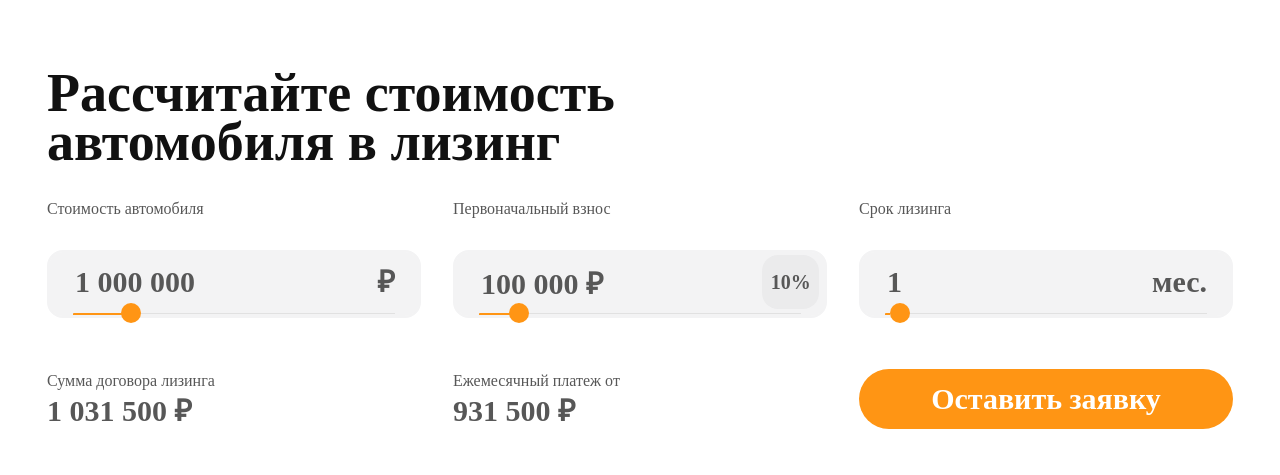
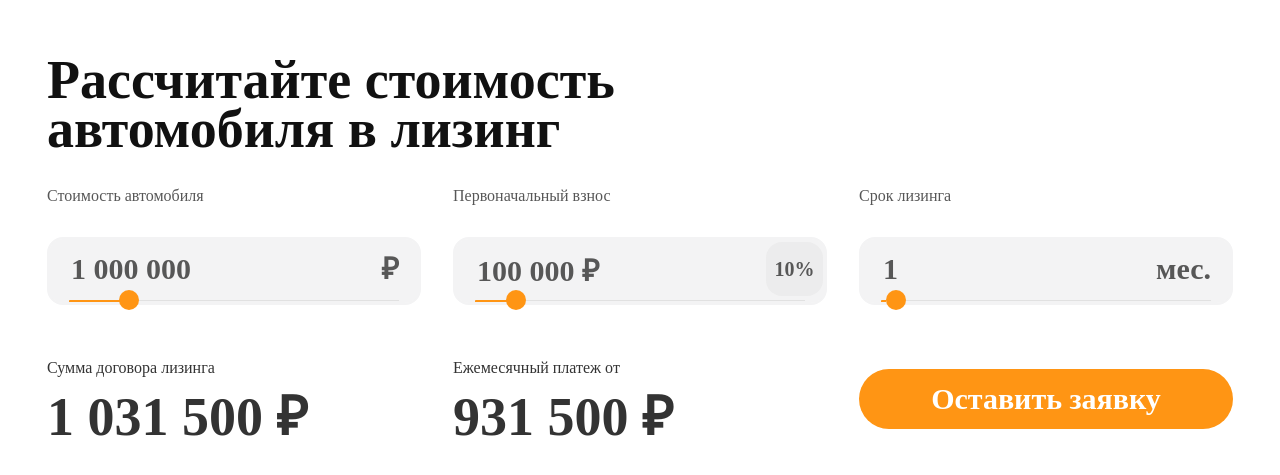
Before and after one commit to MagamedRus/oxem, a React (Create React App) app: page / in a window 1280 px wide. Shown: the part 151-626 px from the top of the page. Built offline with nearby package versions, Linux system fonts and the light colour scheme.

Commit message:
add adaptive to alls app

```diff
--- a/src/components/PaymentRangeInput.js
+++ b/src/components/PaymentRangeInput.js
@@ -15,7 +15,11 @@ import { backspaceTypeInput } from "../common/onInputTypes";
 import { roundIfFloat } from "../common/calc";
 import { initialPayment } from "../constants/calc";
 import { inputTypes } from "../constants/input";
-import { RangeValueContainer, TitledRangeContainer } from "../styledComponents/Containers";
+import {
+  RangeValueContainer,
+  TitledRangeContainer,
+} from "../styledComponents/Containers";
+import { deviceSizes } from "../constants/styles/sizes";
 
 const PaymentRangeInput = () => {
   const { price, typingInput, payment } = useSelector((state) => state.input);
@@ -104,7 +108,6 @@ const PaymentRangeInput = () => {
 
 export default PaymentRangeInput;
 
-
 const ProcentBoldP20 = styled(BoldP30)`
   display: flex;
   position: relative;
@@ -114,6 +117,14 @@ const ProcentBoldP20 = styled(BoldP30)`
   font-size: 20px;
   width: 69px;
   height: 54px;
-  background: #ebebec;
+  background: rgba(224, 224, 224, .4);
   border-radius: 16px;
+
+  @media ${deviceSizes.tabletS} {
+    width: 67px;
+    height: 48px;
+    border-radius: 12px;
+    font-size: 22px;
+    left: 8px;
+  }
 `;
--- a/src/components/TitledPrice.js
+++ b/src/components/TitledPrice.js
@@ -1,13 +1,14 @@
 import React from "react";
 import styled from "styled-components";
 import { numberWithSpaces } from "../common/composeNumber";
+import { deviceSizes } from "../constants/styles/sizes";
 import { GilroyH3 } from "../styledComponents/Headers";
 import { BoldP30 } from "../styledComponents/Paragraphs";
 
 const TitledPrice = ({ price, title }) => (
   <Container>
     <Title>{title}</Title>
-    <BoldP30>{numberWithSpaces(price)} ₽</BoldP30>
+    <Paragraph>{numberWithSpaces(price)} ₽</Paragraph>
   </Container>
 );
 
@@ -17,10 +18,30 @@ const Container = styled.div`
   display: flex;
   flex-direction: column;
   justify-content: space-between;
-  min-width: 300px;
+  min-width: 150px;
   max-width: 427px;
+  height: 86px;
+
+  @media ${deviceSizes.tabletS} {
+    height: 41px;
+  }
 `;
 
 const Title = styled(GilroyH3)`
   line-height: 24px;
+color: #333333;
+  @media ${deviceSizes.tabletS} {
+    font-size: 14px;
+    line-height: 20px;
+  }
 `;
+
+const Paragraph = styled(BoldP30)`
+  font-size: 54px;
+  line-height: 90%;
+  color: #333333;
+  @media ${deviceSizes.tabletS} {
+    font-size: 22px;
+    line-height: 20px;
+  }
+`;
--- a/src/components/ValuedRangeInput.js
+++ b/src/components/ValuedRangeInput.js
@@ -1,5 +1,6 @@
 import React from "react";
 import styled, { css } from "styled-components";
+import { deviceSizes } from "../constants/styles/sizes";
 import { NekstBlackH2 } from "../styledComponents/Headers";
 import { RangeSlider, StyledRangeInput } from "../styledComponents/Inputs";
 import { disabledInput } from "../styledComponents/styleUtils";
@@ -39,10 +40,15 @@ const Container = styled.div`
   display: flex;
   flex-direction: column;
   height: 64px;
-  padding: 0 24px;
+  padding: 0 20px;
   border: 2px solid #f3f3f4;
   background: #f3f3f4;
   border-radius: 16px;
   ${(props) => props.isFocus && whiteBackgroundContent}
   ${(props) => props.isDisabled && disabledInput}
+
+  @media ${deviceSizes.tabletS} {
+    height: 56px;
+    padding: 0 16px;
+  }
 `;
--- /dev/null
+++ b/src/constants/styles/sizes.js
@@ -0,0 +1,21 @@
+export const sizeScreens = {
+  mobileS: "320px",
+  mobileM: "375px",
+  mobileL: "425px",
+  tabletS: "525px",
+  tablet: "768px",
+  laptop: "1024px",
+  laptopL: "1440px",
+  desktop: "2560px",
+};
+
+export const deviceSizes = {
+  mobileS: `(max-width: ${sizeScreens.mobileS})`,
+  mobileM: `(max-width: ${sizeScreens.mobileM})`,
+  mobileL: `(max-width: ${sizeScreens.mobileL})`,
+  tabletS: `(max-width: ${sizeScreens.tabletS})`,
+  tablet: `(max-width: ${sizeScreens.tablet})`,
+  laptop: `(max-width: ${sizeScreens.laptop})`,
+  laptopL: `(max-width: ${sizeScreens.laptopL})`,
+  desktop: `(max-width: ${sizeScreens.desktop})`,
+};
--- a/src/index.css
+++ b/src/index.css
@@ -1,5 +1,4 @@
-html, body, #root {
-  height: 100vh;
-  width: 100vw;
+html,body {
+  height: 100%;
   margin: 0;
 }
--- a/src/pages/App.js
+++ b/src/pages/App.js
@@ -1,5 +1,5 @@
 import React from "react";
-import styled from "styled-components";
+import styled, { css } from "styled-components";
 import { useSelector } from "react-redux";
 import LeasingRangeInput from "../components/LeasingRangeInput";
 import PaymentRangeInput from "../components/PaymentRangeInput";
@@ -8,6 +8,8 @@ import TitledPrice from "../components/TitledPrice";
 import { NekstBlackH1 } from "../styledComponents/Headers";
 import { calcMonthlyPayment, calcSumLeasingPayment } from "../common/calc";
 import { ConfirmButton } from "../styledComponents/Button";
+import { deviceSizes } from "../constants/styles/sizes";
+import { VerticalCenterContainer } from "../styledComponents/Containers";
 
 function App() {
   const { price, payment, leasing, typingInput } = useSelector(
@@ -26,28 +28,37 @@ function App() {
 
   return (
     <Container>
-      <Title>Рассчитайте стоимость автомобиля в лизинг</Title>
-      <RowContainer>
+      <NekstBlackH1>Рассчитайте стоимость автомобиля в лизинг</NekstBlackH1>
+      <RowContainerTop>
         <PriceRangeInput />
         <PaymentRangeInput />
         <LeasingRangeInput />
-      </RowContainer>
-      <RowContainer>
+      </RowContainerTop>
+      <RowContainerBottom>
         <TitledPrice
           price={sumLeasingPayment}
           title={"Сумма договора лизинга"}
         />
-        <TitledPrice
-          price={monthlyPayment}
-          title={"Ежемесячный платеж от"}
-        />
-        <ConfirmButton disabled={typingInput}>Оставить заявку</ConfirmButton>
-      </RowContainer>
+        <TitledPrice price={monthlyPayment} title={"Ежемесячный платеж от"} />
+        <VerticalCenterContainer>
+          <ConfirmButton disabled={typingInput}>Оставить заявку</ConfirmButton>
+        </VerticalCenterContainer>
+      </RowContainerBottom>
     </Container>
   );
 }
 
 export default App;
+
+const rowStyles = css`
+  display: grid;
+  grid-template-columns: 1fr 1fr 1fr;
+  row-gap: 39px;
+  margin-top: 32px;
+  column-gap: 32px;
+  padding: 0;
+  width: 100%;
+`;
 
 const Container = styled.div`
   display: flex;
@@ -58,22 +69,50 @@ const Container = styled.div`
   padding: 0 47px;
   height: 100%;
   margin: 0 auto;
+
+  @media ${deviceSizes.laptop} {
+    grid-template-columns: 1fr 1fr;
+    padding-top: 120px;
+    padding-bottom: 50px;
+    justify-content: flex-start;
+  }
+  @media ${deviceSizes.tablet} {
+    padding: 64px 36px;
+  }
+
+  @media ${deviceSizes.tabletS} {
+    padding: 44px 21px;
+  }
 `;
 
-const Title = styled(NekstBlackH1)`
-  width: 753px;
-  text-align: left;
-  margin-bottom: 32px;
+const RowContainerTop = styled.div`
+  ${rowStyles}
+  @media ${deviceSizes.laptop} {
+    row-gap: 39px;
+    grid-template-columns: 1fr;
+  }
+  @media ${deviceSizes.tabletS} {
+    margin-top: 32px;
+    row-gap: 25px;
+  }
 `;
 
-const RowContainer = styled.div`
-  display: grid;
-  grid-template-columns: 1fr 1fr 1fr;
-  row-gap: 39px;
-  column-gap: 32px;
-  padding: 0;
-  width: 100%;
-  &:nth-of-type(1) {
-    margin-bottom: 51px;
+const RowContainerBottom = styled.div`
+  ${rowStyles}
+  margin-top: 51px;
+
+  @media ${deviceSizes.laptop} {
+    margin-top: 44px;
+    row-gap: 44px;
+    grid-template-columns: 1fr 1fr;
+  }
+
+  @media ${deviceSizes.tablet} {
+    grid-template-columns: 1fr;
+  }
+
+  @media ${deviceSizes.tabletS} {
+    margin-top: 25px;
+    row-gap: 29px;
   }
 `;
--- a/src/styledComponents/Button.js
+++ b/src/styledComponents/Button.js
@@ -1,4 +1,5 @@
 import styled from "styled-components";
+import { deviceSizes } from "../constants/styles/sizes";
 import { disabledButton } from "./styleUtils";
 
 export const ConfirmButton = styled.button`
@@ -25,4 +26,15 @@ export const ConfirmButton = styled.button`
   &:active {
     background: #575757;
   }
+
+  @media ${deviceSizes.laptop} {
+    width: 345px;
+  }
+  @media ${deviceSizes.tabletS} {
+    font-size: 22px;
+    line-height: 20px;
+    height: 60px;
+    width: 100%;
+    min-width: unset;
+  }
 `;
--- a/src/styledComponents/Containers.js
+++ b/src/styledComponents/Containers.js
@@ -1,12 +1,15 @@
 import styled from "styled-components";
+import { deviceSizes } from "../constants/styles/sizes";
 
 export const TitledRangeContainer = styled.div`
   display: flex;
   justify-content: space-between;
   flex-direction: column;
   height: 119px;
-  min-width: 300px;
-  max-width: 427px;
+  width: 100%;
+  @media ${deviceSizes.tabletS} {
+    height: 96px;
+  }
 `;
 
 export const RangeValueContainer = styled.div`
@@ -15,3 +18,8 @@ export const RangeValueContainer = styled.div`
   align-items: center;
   height: 100%;
 `;
+
+export const VerticalCenterContainer = styled.div`
+  display: flex;
+  align-items: center;
+`;
--- a/src/styledComponents/Headers.js
+++ b/src/styledComponents/Headers.js
@@ -1,4 +1,5 @@
 import styled from "styled-components";
+import { deviceSizes } from "../constants/styles/sizes";
 
 export const NekstBlackH1 = styled.h1`
   font-family: "Nekst-Black";
@@ -6,8 +7,16 @@ export const NekstBlackH1 = styled.h1`
   font-weight: 900;
   font-size: 54px;
   line-height: 90%;
+  max-width: 753px;
+  min-width: 500px;
+  text-align: left;
   color: #111111;
   margin: 0;
+
+  @media ${deviceSizes.tabletS} {
+    font-size: 34px;
+    min-width: 250px;
+  }
 `;
 
 export const NekstBlackH2 = styled.h2`
--- a/src/styledComponents/Inputs.js
+++ b/src/styledComponents/Inputs.js
@@ -1,4 +1,5 @@
 import styled, { css } from "styled-components";
+import { deviceSizes } from "../constants/styles/sizes";
 
 const sliderThumbStyles = css`
   -webkit-appearance: none;
@@ -68,6 +69,10 @@ export const TransparentTextInput = styled.input.attrs({
   line-height: 36px;
   color: #575757;
   outline: none;
+  @media ${deviceSizes.tabletS} {
+    font-size: 22px;
+    line-height: 20px;
+  }
 `;
 
 export const RangeSlider = styled.span`
--- a/src/styledComponents/Paragraphs.js
+++ b/src/styledComponents/Paragraphs.js
@@ -1,4 +1,5 @@
 import styled from "styled-components";
+import { deviceSizes } from "../constants/styles/sizes";
 
 export const BoldP30 = styled.p`
   font-family: "Nekst-Black";
@@ -8,4 +9,9 @@ export const BoldP30 = styled.p`
   line-height: 36px;
   color: #575757;
   margin: 0;
+
+  @media ${deviceSizes.tabletS} {
+    font-size: 22px;
+    color: #333e48;
+  }
 `;
```
